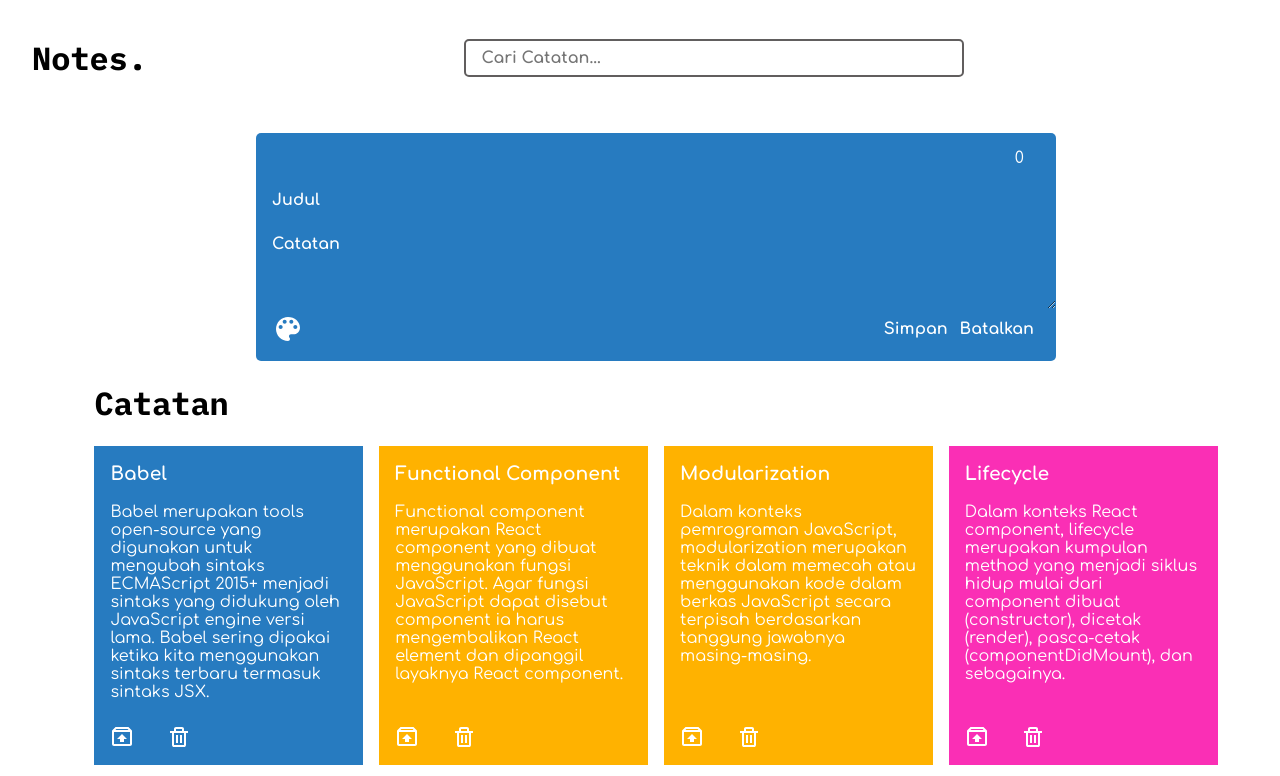
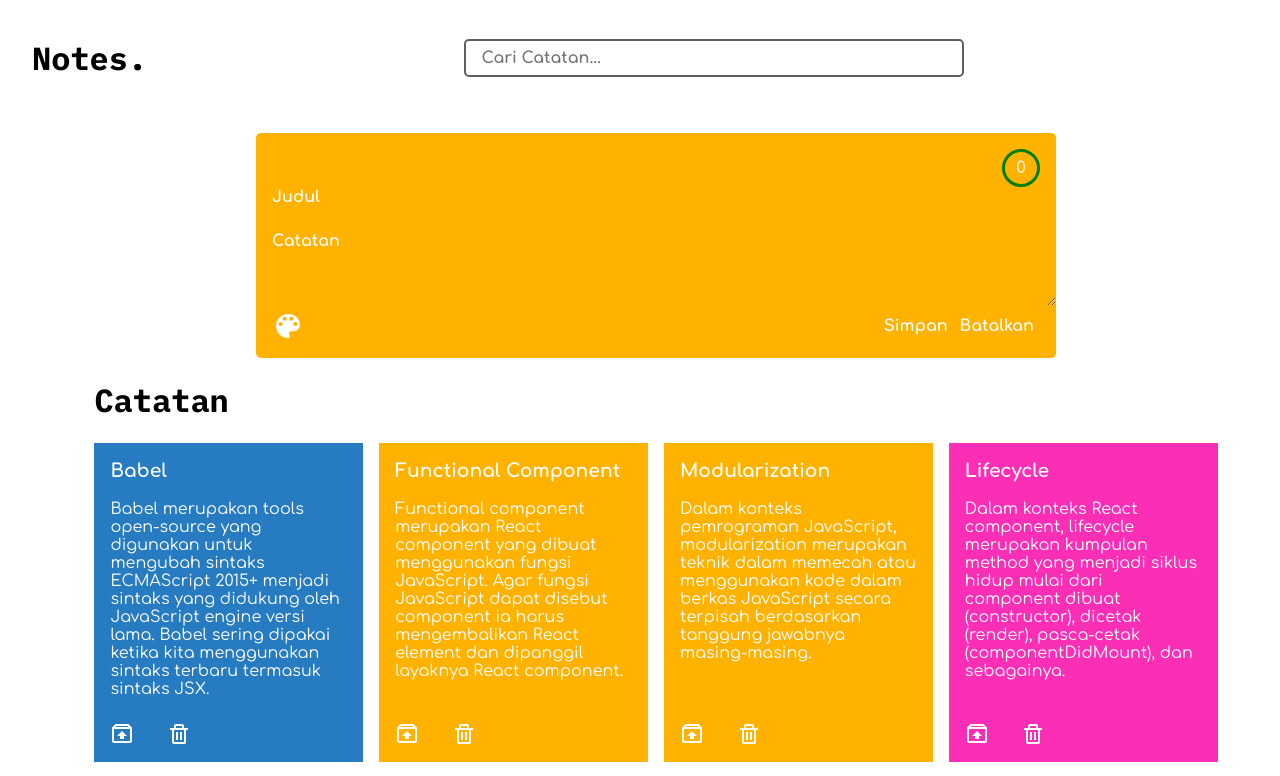
Before and after one commit to Shiroyasha68/submission-notes-dicoding, a React (Vite) app: page / in a window 1280 px wide. Shown: the top 776 px of the page. Built offline with nearby package versions, Linux system fonts and the light colour scheme.

Commit message:
add framer-motion

```diff
--- a/src/components/AddNotes.jsx
+++ b/src/components/AddNotes.jsx
@@ -5,7 +5,7 @@ const AddNotes = ({addNotes}) => {
     const [addTitle, setAddTitle] = useState('');
     const [addBody, setAddbody] = useState('');
     const [charLimit, setCharLimit] = useState(0);
-    const [colorPicker, setColorPicker] = useState('277BC0');
+    const [colorPicker, setColorPicker] = useState('FFB200');
     const [requiredTitle, setRequiredTitle] = useState(false)
     const addTitleFun = (e) => {
         setAddTitle(event.target.value.slice(0, 50));
@@ -13,7 +13,7 @@ const AddNotes = ({addNotes}) => {
     }
     const charValue = () => {
         if(charLimit > 50) {
-            return 'Karakter maksimal 50';
+            return '50';
         }
         else {
             return charLimit;
@@ -48,9 +48,26 @@ const AddNotes = ({addNotes}) => {
             setRequiredTitle(true)
         }
     }
+        const borderStyle = () => {
+            if (charLimit >= 50) {
+                return {
+                    border: 'solid 3px red'
+                }
+            }
+            else if (charLimit >= 40 ) {
+                return {
+                    border: 'solid 3px yellow'
+                }
+            }
+            else {
+                return {
+                    border: ' solid 3px green'
+                }
+            }
+        }
     return (
         <div className="add-notes" style={myStyle}>
-                <div className="rounded">{charValue()}</div>
+                <div className="rounded" style={borderStyle()}>{charValue()}</div>
                 <input type="text" name="" className="input-title" placeholder="Judul" onChange={addTitleFun} value={addTitle} style={myStyle}/><br />
                 {requiredTitle ?
                 <p>Judul harus diisi</p>
--- a/src/components/style/index.css
+++ b/src/components/style/index.css
@@ -58,6 +58,7 @@ main {
 }
 .add-notes input {
     height: 2rem;
+    padding-top: 2rem;
 
 }
 .add-notes p {
@@ -73,9 +74,13 @@ main {
 }
 
 .rounded {
-    padding-top: 1rem;
-    padding-right: 2rem;
-    text-align: end;
+    position: absolute;
+    text-align: center;
+    line-height: 2rem;
+    right: 1rem;
+    border-radius: 100%;
+    width:2rem;
+    height: 2rem;
 }
 .color-picker * {
     width: 1.5rem;
```
